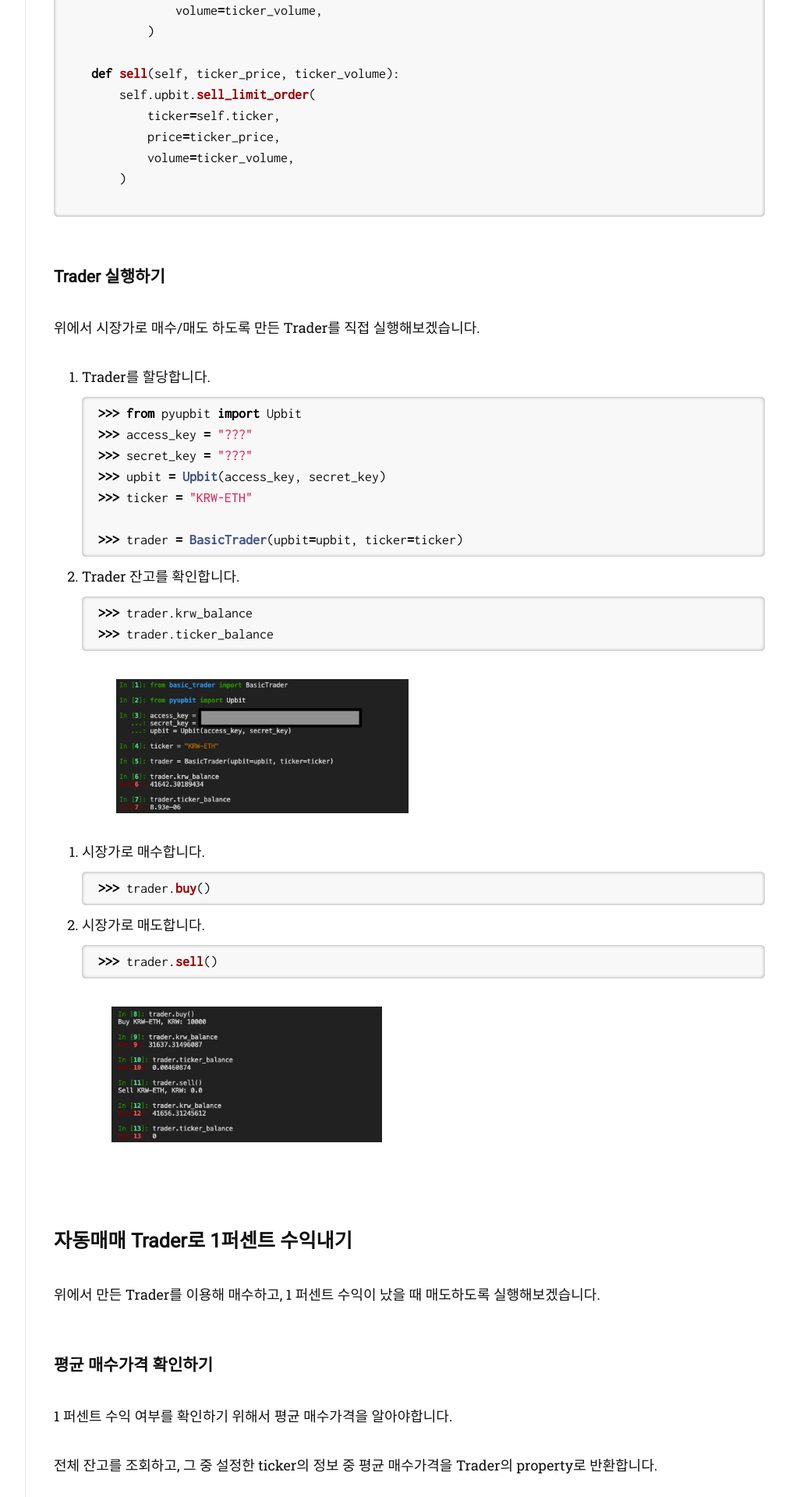
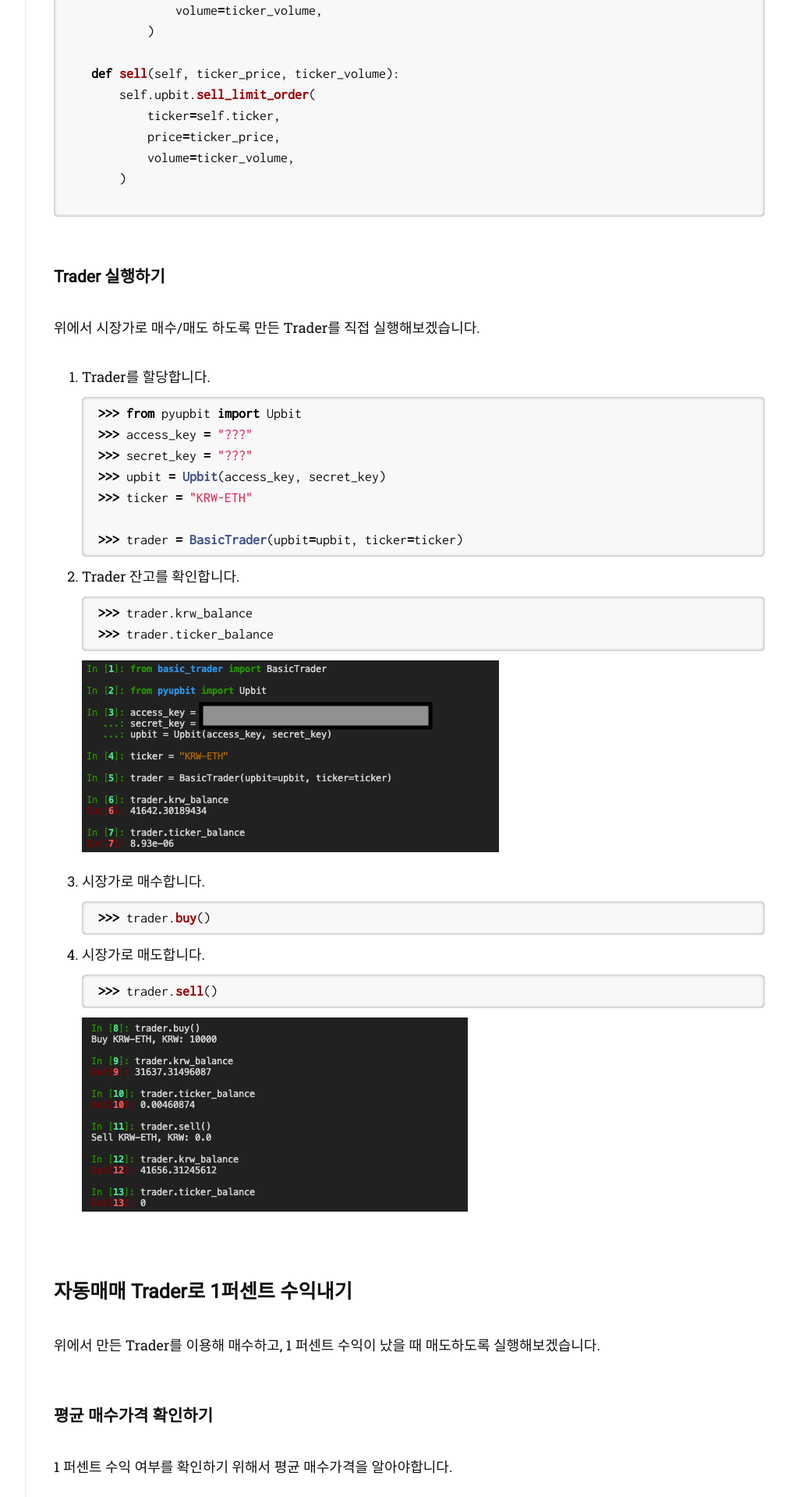
Before and after one commit to zivong/jekyll-theme-hamilton, a Jekyll site: the page built from _posts/2021-03-13-Automatically-earn-1-percent.md, in a window 1280 px wide. Shown: the part 3080-5000 px from the top of the page at 78% size, without its empty margins (245-1257 px from the left). Built offline with Jekyll 4.4.1, drawn with Linux system fonts in a browser that asks for light colours; nearby versions of some CDN libraries; some web fonts are replaced; comment, search, counter and statistics services are not loaded.

Commit message:
Fix typo

````diff
--- a/_config.yml
+++ b/_config.yml
@@ -43,6 +43,3 @@ social:
     - https://github.com/LEEMINJOO
 google_site_verification: u4WXQl0Eu66rsQo2kRdCNx
 lang: en
-
-plugins :
-  - jekyll-sitemap
--- a/_posts/2021-03-13-Automatically-earn-1-percent.md
+++ b/_posts/2021-03-13-Automatically-earn-1-percent.md
@@ -146,13 +146,11 @@ class BasicTrader:
     >>> trader.ticker_balance
     ```
 
-<figure>
-    <center>
-        <img src="/assets/imgs/upbit/trader-1.png"
-         width="70%" height="70%" alt=""/>
-        <!-- <figcaption>잔고 조회 - 이더리움 매수 후</figcaption> -->
-    </center>
-</figure>
+   <figure>
+       <center>
+           <img src="/assets/imgs/upbit/trader-1.png" alt=""/>
+       </center>
+   </figure>
 
 3. 시장가로 매수합니다.
 
@@ -166,13 +164,12 @@ class BasicTrader:
     >>> trader.sell()
     ```
 
-<figure>
-    <center>
-        <img src="/assets/imgs/upbit/trader-2.png"
-         width="70%" height="70%" alt=""/>
-        <!-- <figcaption>잔고 조회 - 이더리움 매수 후</figcaption> -->
-    </center>
-</figure>
+   <figure>
+       <center>
+           <img src="/assets/imgs/upbit/trader-2.png" alt=""/>
+           <!-- <figcaption>잔고 조회 - 이더리움 매수 후</figcaption> -->
+       </center>
+   </figure>
 
 
 ## 자동매매 Trader로 1퍼센트 수익내기
@@ -204,8 +201,7 @@ class BasicTrader:
 
 <figure>
     <center>
-        <img src="/assets/imgs/upbit/trader-avg-price.png"
-         width="70%" height="70%" alt=""/>
+        <img src="/assets/imgs/upbit/trader-avg-price.png" alt=""/>
     </center>
 </figure>
 
````
